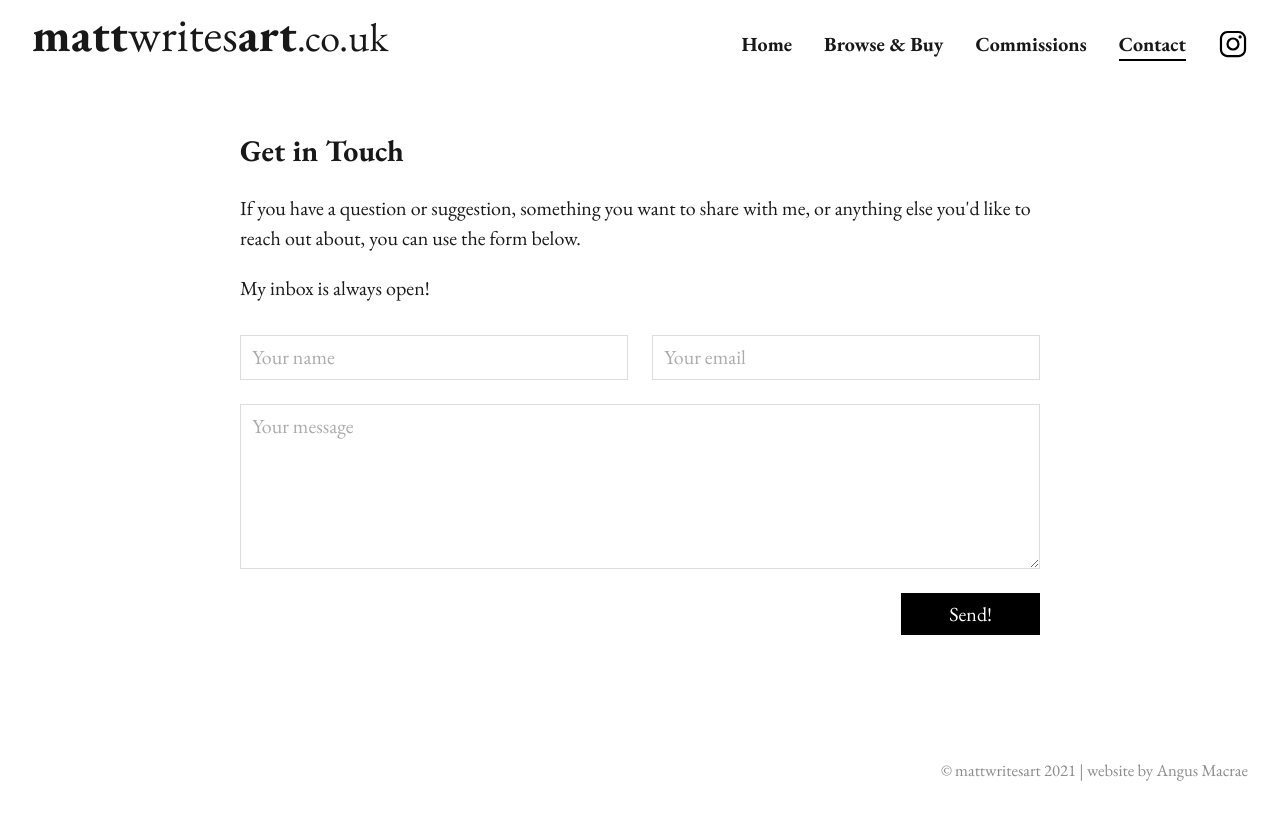
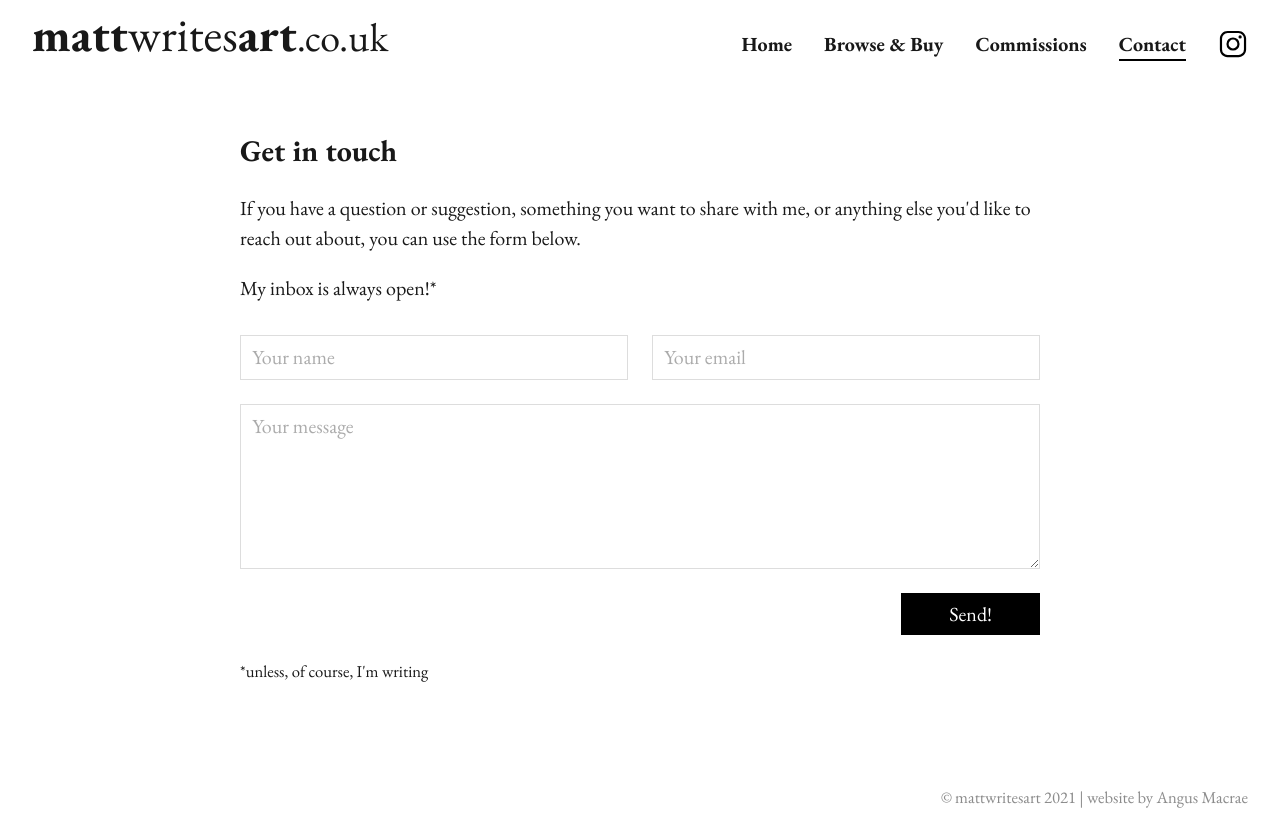
Before and after one commit to AngusMacrae/mattwritesart, a React (Create React App) app: page /contact in a window 1280 px wide. Before the commit the page ends 800 px from the top, so only its background shows below. Built offline with nearby package versions, Linux system fonts and the light colour scheme.

Commit message:
Contact page text revisions

```diff
--- a/src/pages/Contact.js
+++ b/src/pages/Contact.js
@@ -1,15 +1,18 @@
 export default function Contact() {
   return (
     <section className='contact-form flow'>
-      <h2>Get in Touch</h2>
+      <h2>Get in touch</h2>
       <p>If you have a question or suggestion, something you want to share with me, or anything else you'd like to reach out about, you can use the form below.</p>
-      <p>My inbox is always open!</p>
+      <p>My inbox is always open!*</p>
       <form>
         <input type='text' name='name' placeholder='Your name' required />
         <input type='email' name='email' placeholder='Your email' required />
         <textarea name='message' placeholder='Your message' rows='5' required></textarea>
         <button type='submit'>Send!</button>
       </form>
+      <p>
+        <small>*unless, of course, I'm writing</small>
+      </p>
     </section>
   );
 }
```
